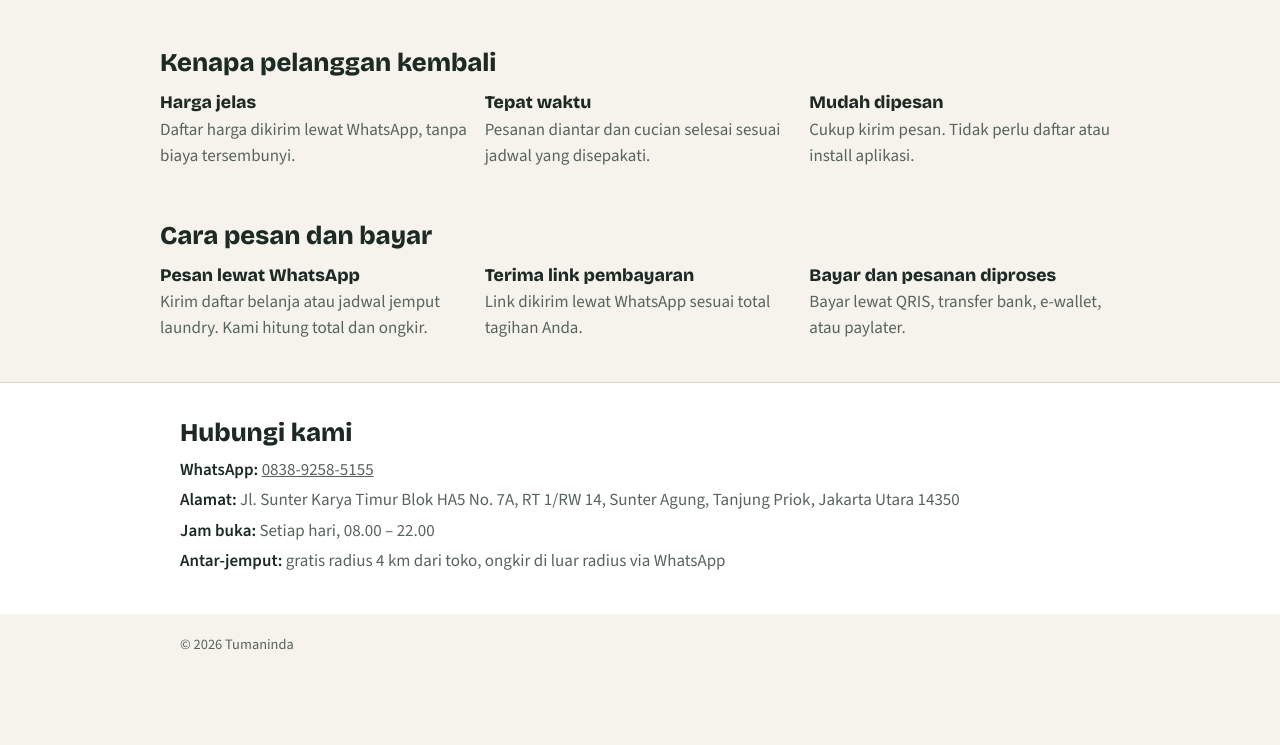
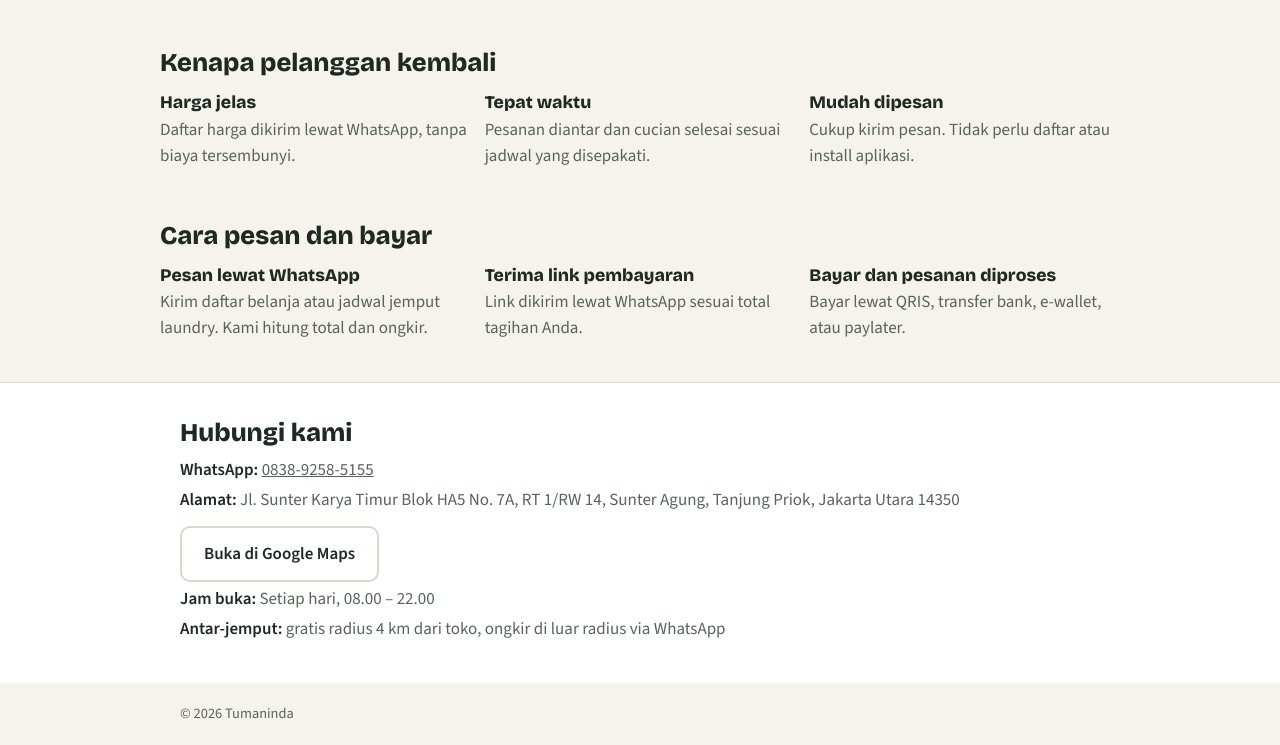
Before and after one commit to Tumaninda-official/tumaninda-official.github.io, a plain HTML site: page index.html in a window 1280 px wide. Shown: the part 942-1687 px from the top of the page. Before the commit the page ends 1619 px from the top, so only its background shows below. Drawn offline with nearby package versions, Linux system fonts and the light colour scheme.

Commit message:
Add files via upload

```diff
--- a/index.html
+++ b/index.html
@@ -119,6 +119,7 @@ footer{padding:20px 0;color:var(--muted);font-size:.9rem}
   <h2>Hubungi kami</h2>
   <p><strong>WhatsApp:</strong> <a href="https://wa.me/6283892585155">0838-9258-5155</a></p>
   <p><strong>Alamat:</strong> Jl. Sunter Karya Timur Blok HA5 No. 7A, RT 1/RW 14, Sunter Agung, Tanjung Priok, Jakarta Utara 14350</p>
+  <p><a class="btn alt" style="margin:8px 0 0" target="_blank" rel="noopener" href="https://www.google.com/maps/search/?api=1&query=Jl.+Sunter+Karya+Timur+Blok+HA5+No.+7A+Sunter+Agung+Tanjung+Priok+Jakarta+14350">Buka di Google Maps</a></p>
   <p><strong>Jam buka:</strong> Setiap hari, 08.00 – 22.00</p>
   <p><strong>Antar-jemput:</strong> gratis radius 4 km dari toko, ongkir di luar radius via WhatsApp</p>
 </div></section>
```
